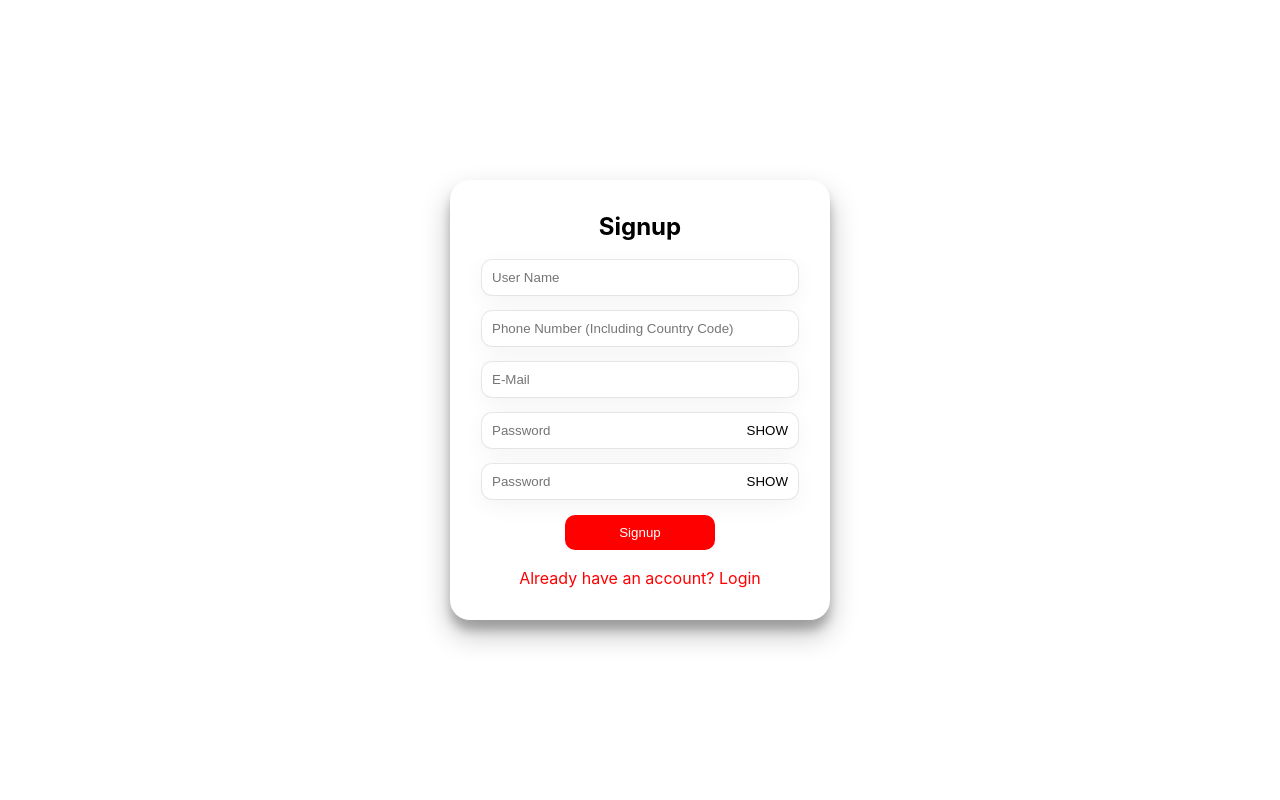
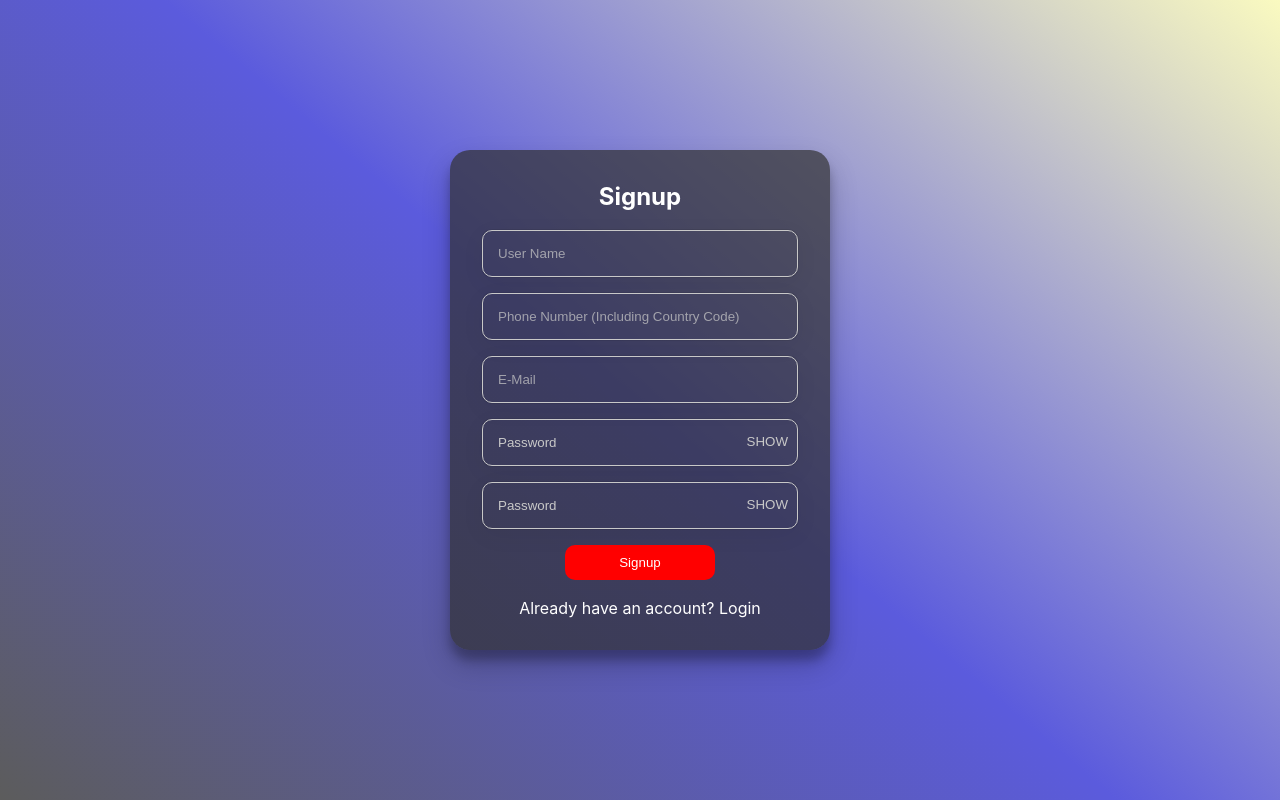
Before and after one commit to sk7001/trackmywealth, a React (Create React App) app in the folder client/: page /register in a window 1280 px wide. Built offline with nearby package versions, Linux system fonts and the light colour scheme; no server answers.

Commit message:
ui change success

```diff
--- a/client/src/Components/Home/Home.css
+++ b/client/src/Components/Home/Home.css
@@ -0,0 +1,7 @@
+.homeContainer{
+    position: absolute;
+    top: 0;
+    width: 100vw;
+    height: 100vh;
+    background: linear-gradient(to bottom, rgba(0, 0, 255, 0.473), rgba(0, 0, 255, 0.250), rgba(0, 0, 255, 0.150), rgba(0, 0, 255, 0.100), white, white, white, white, white, white, white);
+}
--- a/client/src/Components/Home/Home.js
+++ b/client/src/Components/Home/Home.js
@@ -32,12 +32,9 @@ export default function Home() {
   }, [getUser]);
 
   return (
-    <div className="Container">
+    <div className="homeContainer">
       <Taskbar name={user.name} profilepic={user.profilepic}/>
-      <div className="FormContainer">
-        <div className='InputContainer'>
-          <h2>Welcome to TrackMyWealth</h2>
-        </div>
+      <div>
       </div>
     </div>
   )
--- a/client/src/Components/Profile/Profile.js
+++ b/client/src/Components/Profile/Profile.js
@@ -1,7 +1,6 @@
 import axios from 'axios';
 import React, { useCallback, useEffect, useState } from 'react'
 import { Link, useNavigate } from "react-router-dom"
-import Taskbar from '../../objects/Taskbar';
 import toast from 'react-hot-toast';
 
 export default function Profile() {
@@ -27,7 +26,7 @@ export default function Profile() {
             console.log(user)
         } catch (error) {
             console.log(error);
-        }// eslint-disable-next-line
+        }
     }, []);
     useEffect(() => {
         getUser();
@@ -52,7 +51,6 @@ const ViewProfile = ({ setStep, user }) => {
     }
     return (
         <div className="Container">
-            <Taskbar profilepic={user.profilepic} />
             <div className="FormContainer">
                 <nav className='nav'>
                     <h1>Hello {user.name}</h1>
--- a/client/src/Components/Userlogin/Login/Login.css
+++ /dev/null
@@ -1,115 +0,0 @@
-.Container {
-    height: 100vh;
-    display: flex;
-    flex-direction: column;
-    align-items: center;
-    justify-content: center;
-}
-
-.FormContainer {
-    box-shadow: rgba(0, 0, 0, 0.25) 0px 14px 28px, rgba(0, 0, 0, 0.22) 0px 10px 10px;
-    display: flex;
-    flex-direction: column;
-    min-width: 380px;
-    padding: 2rem;
-    border-radius: 20px;
-    align-items: center;
-}
-
-.InputContainer {
-    display: flex;
-    flex-direction: column;
-    row-gap: 1rem;
-    width: 100%;
-}
-
-.FormContainer>h2 {
-    margin-top: 0px;
-}
-
-.FormContainer a {
-    color: red;
-    text-decoration: none;
-    padding-top: 8px;
-    transition-duration: 300ms;
-}
-
-.FormContainer a:hover {
-    color: rgb(158, 0, 0);
-}
-
-.InputContainer>input {
-    padding: 10px;
-    border-radius: 10px;
-    border: none;
-    box-shadow: rgba(0, 0, 0, 0.05) 0px 6px 24px 0px, rgba(0, 0, 0, 0.08) 0px 0px 0px 1px;
-    transition-duration: 120ms;
-}
-
-.InputContainer>input:hover {
-    scale: 1.1;
-}
-
-.InputContainer>button {
-    padding: 10px;
-    border-radius: 10px;
-    border: none;
-    outline: none;
-    cursor: pointer;
-    color: white;
-    background: red;
-    margin-bottom: 10px;
-    width: 150px;
-    align-self: center;
-    transition-duration: 400ms;
-}
-
-.InputContainer>button:hover {
-    background-color: rgb(158, 0, 0);
-    width: 100%;
-    align-self: center;
-}
-
-.PasswordContainer {
-    position: relative;
-}
-
-.PasswordContainer input {
-    padding: 10px;
-    border-radius: 10px;
-    border: none;
-    box-shadow: rgba(0, 0, 0, 0.05) 0px 6px 24px 0px, rgba(0, 0, 0, 0.08) 0px 0px 0px 1px;
-    transition-duration: 120ms;
-    width: 100%;
-}
-
-.PasswordContainer>input:hover {
-    scale: 1.1;
-}
-
-.PasswordContainer button {
-    position: absolute;
-    top: 0;
-    right: 0;
-    padding: 10px;
-    border-radius: 10px;
-    border: none;
-    outline: none;
-    margin-bottom: 10px;
-    align-self: center;
-    transition-duration: 400ms;
-    cursor: pointer;
-    background: none;
-}
-
-.PasswordContainer>button:hover {
-    align-self: center;
-    text-decoration: underline;
-}
-
-.social{
-    display: flex;
-    flex-direction: column;
-    width: 100%;
-    margin: 10px;
-}
--- a/client/src/Components/Userlogin/Login/Login.js
+++ b/client/src/Components/Userlogin/Login/Login.js
@@ -1,5 +1,4 @@
 import { Link, useNavigate } from "react-router-dom";
-import "./Login.css"
 import { useState } from "react";
 import toast from "react-hot-toast";
 import axios from "axios";
@@ -12,7 +11,7 @@ function Login() {
   const [userDetails, setuserDetails] = useState({
     email: "",
     password: "",
-    profilepic:""
+    profilepic: ""
   })
   const [show, setshow] = useState(false)
 
@@ -89,9 +88,7 @@ function Login() {
       <div className="FormContainer">
         <h2>Login</h2>
         <div className="social">
-          <div>
-            <GoogleLoginButton onClick={handleContinueWithGoogle}></GoogleLoginButton>
-          </div>
+            <GoogleLoginButton style={{width:"46px", height:"46px",borderRadius:"100%" }} text="" onClick={handleContinueWithGoogle}></GoogleLoginButton>
         </div>
         <div className="InputContainer">
           <input value={userDetails.email} name="email" type="email" onChange={handleonchange} placeholder="E-Mail" />
--- a/client/src/Components/Userlogin/Register/Register.js
+++ b/client/src/Components/Userlogin/Register/Register.js
@@ -1,5 +1,5 @@
 import { Link, useNavigate } from "react-router-dom";
-import "./Register.css"
+import "../commonstyle.css"
 import { useState } from "react";
 import { emailRegex, passwordRegex } from "../../../Utils/Regex";
 import toast from "react-hot-toast";
--- a/client/src/Components/Userlogin/Register/Register.css
+++ b/client/src/Components/Userlogin/commonstyle.css
@@ -1,5 +1,8 @@
 .Container {
     height: 100vh;
+    background: -webkit-linear-gradient(-130deg, rgb(250, 250, 192), rgba(0, 0, 202, 0.644), rgb(92, 92, 92));
+    background-size: cover;
+    background-position: center;
     display: flex;
     flex-direction: column;
     align-items: center;
@@ -7,13 +10,16 @@
 }
 
 .FormContainer {
-    box-shadow: rgba(0, 0, 0, 0.25) 0px 14px 28px, rgba(0, 0, 0, 0.22) 0px 10px 10px;
+    color: white;
+    background-color: rgba(48, 48, 48, 0.699);
+    box-shadow: rgba(0, 0, 0, 0.233) 0px 14px 28px, rgba(0, 0, 0, 0.22) 0px 10px 10px;
     display: flex;
     flex-direction: column;
     min-width: 380px;
     padding: 2rem;
     border-radius: 20px;
     align-items: center;
+    transition: 200ms;
 }
 
 .InputContainer {
@@ -29,26 +35,41 @@
 }
 
 .FormContainer a {
-    color: red;
+    color: rgb(255, 255, 255);
     text-decoration: none;
     padding-top: 8px;
     transition-duration: 300ms;
 }
 
 .FormContainer a:hover {
-    color: rgb(158, 0, 0);
+    color: rgba(255, 255, 255, 0.521);
 }
 
 .InputContainer>input {
-    padding: 10px;
+    background-color: transparent;
+    -webkit-text-fill-color: rgba(200, 200, 200, 0.726);
+    padding: 15px;
     border-radius: 10px;
-    border: none;
+    border: solid;
+    border-width: 1px;
+    border-color: rgb(200, 200, 200);
     box-shadow: rgba(0, 0, 0, 0.05) 0px 6px 24px 0px, rgba(0, 0, 0, 0.08) 0px 0px 0px 1px;
     transition-duration: 120ms;
 }
 
 .InputContainer>input:hover {
-    scale: 1.1;
+    scale: 1.05;
+}
+
+.InputContainer>input:-webkit-autofill {
+    background-color: rgba(48, 48, 48, 0.699) !important;
+    /* Match the background color of your form */
+    -webkit-text-fill-color: rgba(200, 200, 200, 0.726) !important;
+    /* Match the text color */
+    border-color: rgb(200, 200, 200) !important;
+    /* Match the border color */
+    transition: background-color 5000s ease-in-out 0s;
+    /* Prevent flicker of background color */
 }
 
 .InputContainer>button {
@@ -76,28 +97,39 @@
 }
 
 .PasswordContainer input {
-    padding: 10px;
+    padding: 15px;
+    background-color: transparent;
+    -webkit-text-fill-color: rgb(200, 200, 200);
     border-radius: 10px;
-    border: none;
+    border: solid;
+    border-width: 1px;
+    border-color: rgb(200, 200, 200);
     box-shadow: rgba(0, 0, 0, 0.05) 0px 6px 24px 0px, rgba(0, 0, 0, 0.08) 0px 0px 0px 1px;
     transition-duration: 120ms;
     width: 100%;
 }
 
 .PasswordContainer>input:hover {
-    scale: 1.1;
+    scale: 1.05;
+}
+
+.PasswordContainer input:-webkit-autofill {
+    background-color: rgba(48, 48, 48, 0.699) !important;
+    -webkit-text-fill-color: rgb(200, 200, 200) !important;
+    border-color: rgb(200, 200, 200) !important;
+    transition: background-color 5000s ease-in-out 0s;
 }
 
 .PasswordContainer button {
+    -webkit-text-fill-color: rgb(200, 200, 200);
     position: absolute;
-    top: 0;
+    top: 5px;
     right: 0;
     padding: 10px;
     border-radius: 10px;
     border: none;
     outline: none;
     margin-bottom: 10px;
-    align-self: center;
     transition-duration: 400ms;
     cursor: pointer;
     background: none;
@@ -126,3 +158,15 @@
     margin-bottom: 1vh;
     align-self: center;
 }
+
+.social {
+    display: flex;
+    flex-direction: column;
+    margin: 10px;
+    transition: 200ms;
+    align-items: center;
+}
+
+.social:hover {
+    scale: 1.2;
+}
--- a/client/src/objects/Taskbar.css
+++ b/client/src/objects/Taskbar.css
@@ -1,47 +1,37 @@
 .hnavbar {
-    position: absolute;
-    top: 0px;
-    background-color: red;
-    width: 100%;
+    background-color: rgba(0, 0, 0, 0.377);
+    display: flex;
+    justify-content: space-between;
+    flex-direction: row;
+    border-radius: 15px;
+    margin: 10px;
     padding: 1vh;
-    display: flex;
-    flex-direction: row;
-    align-content: center;
+    height: 4rem;
+    align-items: center;
 }
 
 .hnavbar img {
+    cursor: pointer;
     border-radius: 100%;
-    width: 3.5rem;
-    height: 3.5rem;
-    margin: 0.5rem 1rem;
-    transition: 200ms;
-    cursor: pointer;
+    margin-right: 10px;
+    width: 2.5rem;
+    aspect-ratio: 1/1;
+    transition: 120ms;
 }
 
 .hnavbar img:hover {
-    scale: 1.2;
-
+    scale: 1.1;
 }
 
+
 .hnavbar .logout {
-    height: 3rem;
-    width: 4rem;
-    position: absolute;
+    cursor: pointer;
     right: 15px;
-    background-color: darkred;
-    padding: 10px;
     border-radius: 10px;
     border: none;
     outline: none;
-    cursor: pointer;
+    background-color: darkred;
     color: white;
-    width: 150px;
-    align-self: center;
-    transition-duration: 400ms;
+    padding: 10px;
+
 }
-
-.hnavbar .logout:hover {
-    background-color: rgb(158, 0, 0);
-    width: 10rem;
-    align-self: center;
-}
--- a/client/src/objects/Taskbar.js
+++ b/client/src/objects/Taskbar.js
@@ -18,6 +18,7 @@ export default function Taskbar(props) {
     return (
         <div className='hnavbar'>
             <img src={props.profilepic} onClick={handleOnProfile} alt='profilepicture'/>
+            <h3>TrackMyWealth</h3>
             <button onClick={handleOnLogout} className='logout'>Logout</button>
         </div>
     )
```
Also changed, not shown: client/src/assets/images/bglogo.jpg (added).
